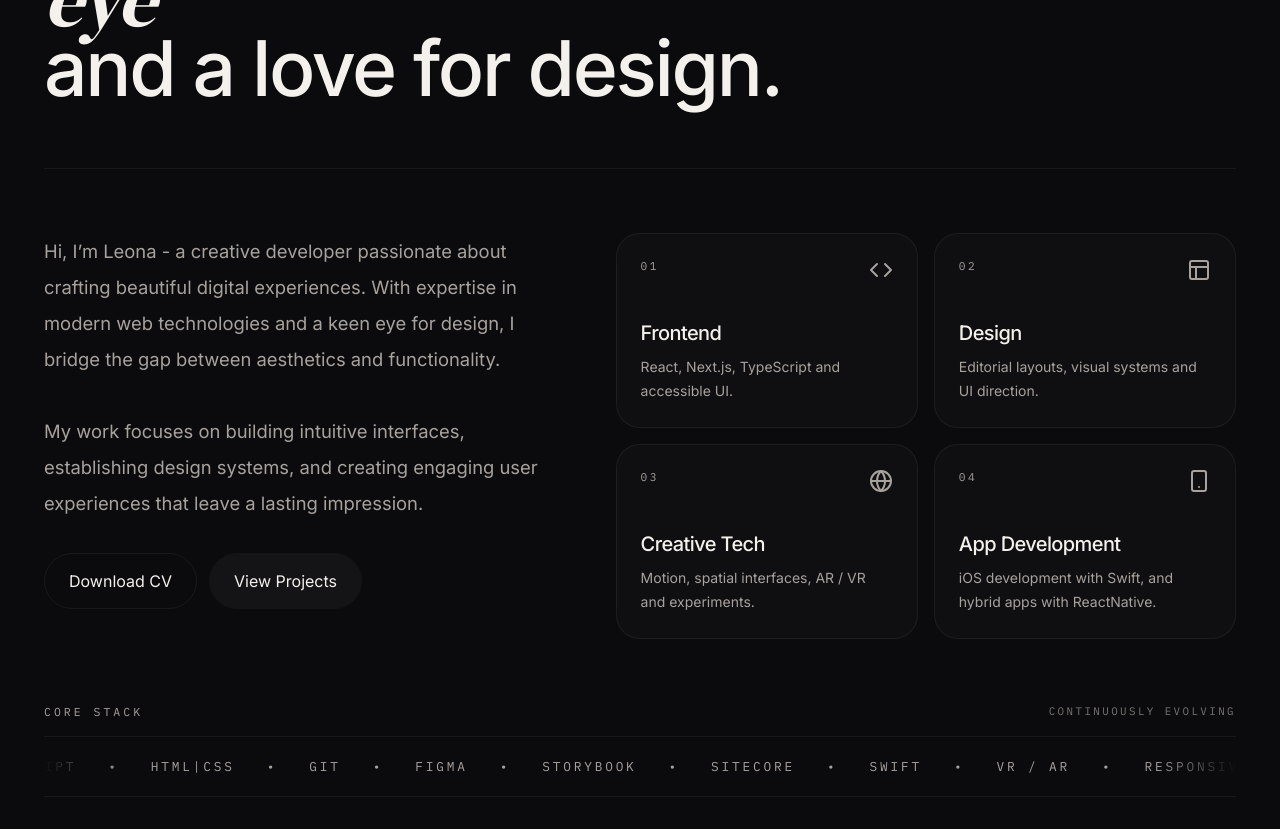
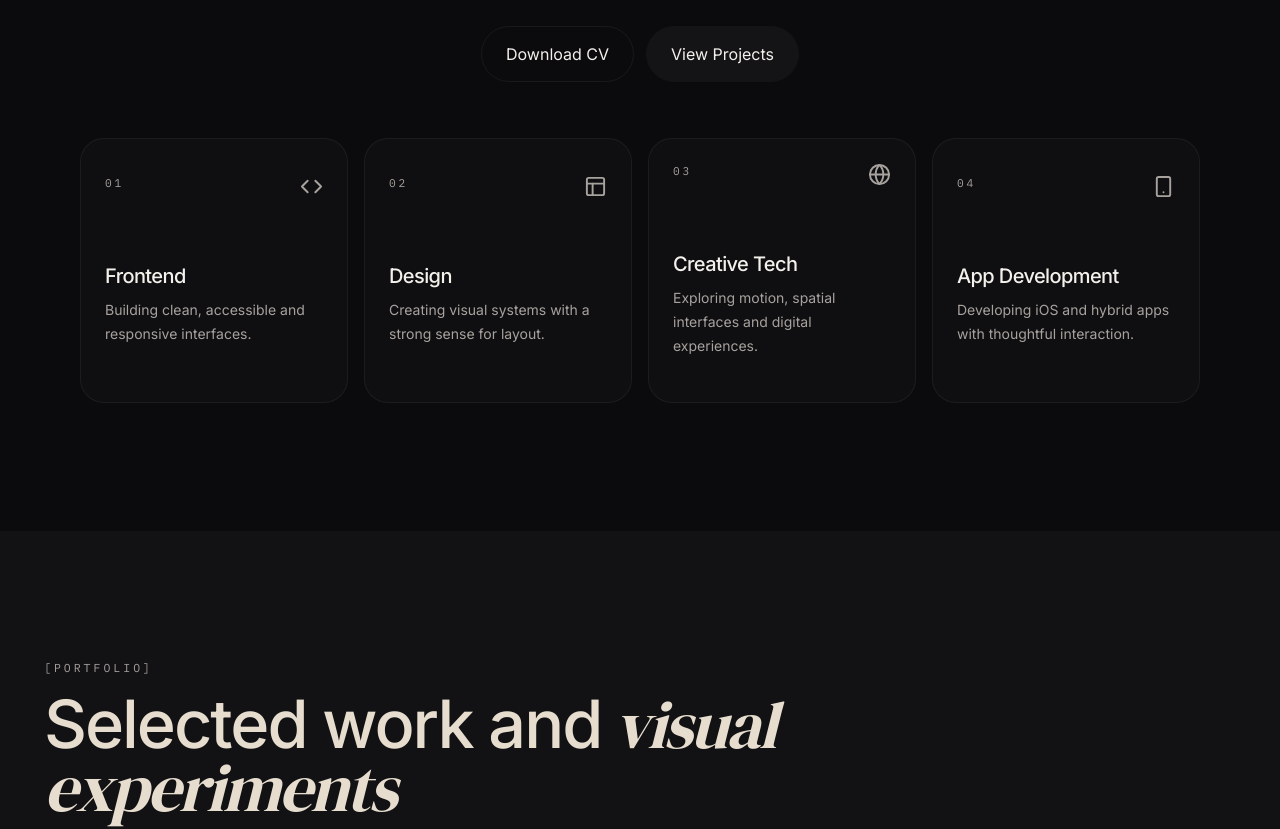
Before and after one commit to leonajosephine/modern-portfolio, a Next.js app: page / in a window 1280 px wide. Shown: the part 1140-1969 px from the top of the page. Built offline with nearby package versions, Linux system fonts and the light colour scheme.

Commit message:
feat(about): update section ui

```diff
--- a/components/sections/About.tsx
+++ b/components/sections/About.tsx
@@ -1,120 +1,78 @@
 "use client";
 
+import { useState } from "react";
 import { motion } from "framer-motion";
 import { Button } from "@/components/ui/button";
-import { Code, Layout, Globe, Smartphone } from "lucide-react"; // Import icons
+import { Code, Layout, Globe, Smartphone } from "lucide-react";
 
 const focusItems = [
-  ["01", "Frontend", "React, Next.js, TypeScript and accessible UI.", <Code key="frontend-icon" size={24} />],
-  ["02", "Design", "Editorial layouts, visual systems and UI direction.", <Layout key="design-icon" size={24} />],
-  ["03", "Creative Tech", "Motion, spatial interfaces, AR / VR and experiments.", <Globe key="creative-tech-icon" size={24} />],
-  ["04", "App Development", "iOS development with Swift, and hybrid apps with ReactNative.", <Smartphone key="app-icon" size={24} />],
+  {
+    number: "01",
+    title: "Frontend",
+    text: "Building clean, accessible and responsive interfaces.",
+    tools: ["React", "Next.js", "TypeScript", "Tailwind"],
+    icon: Code,
+  },
+  {
+    number: "02",
+    title: "Design",
+    text: "Creating visual systems with a strong sense for layout.",
+    tools: ["Figma", "UI/UX", "Design Systems", "Editorial"],
+    icon: Layout,
+  },
+  {
+    number: "03",
+    title: "Creative Tech",
+    text: "Exploring motion, spatial interfaces and digital experiences.",
+    tools: ["Framer Motion", "AR / VR", "3D", "Prototyping"],
+    icon: Globe,
+  },
+  {
+    number: "04",
+    title: "App Development",
+    text: "Developing iOS and hybrid apps with thoughtful interaction.",
+    tools: ["Swift", "SwiftUI", "React Native", "Mobile UI"],
+    icon: Smartphone,
+  },
 ];
 
-const skills = [
-  "React", "•",
-  "Next.js", "•",
-  "TypeScript", "•",
-  "JavaScript",
-  "•",
-  "HTML|CSS",
-  "•",
-  "Git",
-  "•",
-  "Figma",
-  "•",
-  "Storybook",
-  "•",
-  "Sitecore",
-  "•",
-  "Swift",
-  "•",
-  "VR / AR",
-  "•",
-  "Responsive Design",
-  "•",
-  "UI / UX",
-  "•",
-  "Tailwind CSS",
-];
-
-function StackTicker() {
-  const duplicated = [...skills, ...skills];
+export default function About() {
+  const [activeCard, setActiveCard] = useState<number | null>(null);
 
   return (
-    <div className="relative overflow-hidden border-y border-border py-5">
-      <div className="pointer-events-none absolute inset-y-0 left-0 z-10 w-20 bg-gradient-to-r from-background to-transparent" />
-      <div className="pointer-events-none absolute inset-y-0 right-0 z-10 w-20 bg-gradient-to-l from-background to-transparent" />
-
-      <motion.div
-        className="flex w-max gap-8 whitespace-nowrap"
-        animate={{ x: ["0%", "-50%"] }}
-        transition={{
-          duration: 28,
-          ease: "linear",
-          repeat: Infinity,
-        }}
+    <section
+      id="about"
+      className="relative px-5 py-20 sm:px-6 sm:py-24 lg:py-32"
     >
-        {duplicated.map((skill, index) => (
-          <span
-            key={`${skill}-${index}`}
-            className="font-mono text-[0.8rem] uppercase tracking-[0.22em] text-muted-foreground"
-          >
-            {skill}
-          </span>
-        ))}
-      </motion.div>
-    </div>
-  );
-}
-
-export default function About() {
-  return (
-    <section id="about" className="relative px-5 py-20 sm:px-6 sm:py-24 lg:py-32">
       <div className="container">
         <motion.div
           initial={{ opacity: 0, y: 28 }}
           whileInView={{ opacity: 1, y: 0 }}
           viewport={{ once: true, amount: 0.25 }}
           transition={{ duration: 0.6 }}
-          className="border-y border-border py-10 sm:py-12 lg:py-16"
+          className="mx-auto max-w-[980px] text-center"
         >
-          <p className="font-mono text-[0.72rem] uppercase tracking-[0.26em] text-muted-foreground">
-            [About]
+          <p className="font-mono text-[0.72rem] font-medium uppercase tracking-[0.28em] text-muted-foreground">
+            [About me]
           </p>
 
-          <h2 className="mt-6 max-w-[920px] text-[clamp(2.8rem,6vw,6.8rem)] font-medium leading-[0.9] tracking-[-0.065em] text-foreground">
-            Developer with a
-            <span className="font-serif italic"> creative eye</span>
-            <br />
-            and a love for design.
+          <h2 className="mx-auto mt-5 max-w-[820px] text-[clamp(3rem,7vw,8rem)] font-medium uppercase leading-[0.86] tracking-[-0.075em] text-foreground">
+            About me.
           </h2>
-        </motion.div>
 
-        <div className="grid gap-10 py-12 lg:grid-cols-[0.9fr_1.1fr] lg:gap-16 lg:py-16">
-          <motion.div
-            initial={{ opacity: 0, y: 24 }}
-            whileInView={{ opacity: 1, y: 0 }}
-            viewport={{ once: true, amount: 0.25 }}
-            transition={{ duration: 0.6 }}
-            className="max-w-[42rem]"
-          >
-            <p className="text-[1.05rem] leading-8 text-muted-foreground sm:text-[1.15rem] sm:leading-9">
-              Hi, I’m Leona - a creative developer passionate about crafting beautiful digital experiences.
-              With expertise in modern web technologies and a keen eye for design,
-              I bridge the gap between aesthetics and functionality.
-              <br />
-              <br />
-              My work focuses on building intuitive interfaces, establishing design systems,
-              and creating engaging user experiences that leave a lasting impression.
+          <p className="mx-auto mt-7 max-w-[640px] text-[1rem] leading-8 text-muted-foreground sm:text-[1.08rem]">
+            I’m Leona, a creative developer with a strong eye for thoughtful
+            interfaces, visual systems and digital products that feel both
+            functional and crafted.
           </p>
 
-            <div className="mt-8 flex flex-wrap gap-3">
-              <Button variant="secondary" size="lg">
+          <div className="mt-8 flex flex-wrap justify-center gap-3">
+            <Button variant="secondary" size="lg" className="rounded-full">
               Download CV
             </Button>
+
             <a href="#portfolio">
-                <Button variant="accent" size="lg">
+              <Button variant="accent" size="lg" className="rounded-full">
                 View Projects
               </Button>
             </a>
@@ -126,54 +84,58 @@ export default function About() {
           whileInView={{ opacity: 1, y: 0 }}
           viewport={{ once: true, amount: 0.2 }}
           transition={{ duration: 0.65 }}
-            className="grid gap-4 sm:grid-cols-2"
+          className="mx-auto mt-14 grid max-w-[1120px] gap-4 sm:grid-cols-2 lg:grid-cols-4"
         >
-            {focusItems.map(([number, title, text, icon]) => (
-              <div
-                key={typeof title === "string" ? title : String(title)}
-                className="group relative flex min-h-[180px] flex-col justify-between rounded-[1.5rem] border border-border bg-card/50 p-5 transition-all duration-300 hover:-translate-y-1 hover:bg-card/80 sm:min-h-[195px] sm:p-6"
+          {focusItems.map(({ number, title, text, tools, icon: Icon }, index) => {
+            const isActive = activeCard === index;
+
+            return (
+              <button
+                key={title}
+                type="button"
+                onClick={() =>
+                  setActiveCard(isActive ? null : index)
+                }
+                className="group relative min-h-[230px] overflow-hidden rounded-[1.5rem] border border-border bg-card/45 p-5 text-left transition-all duration-500 hover:-translate-y-1 hover:bg-card/80 sm:p-6"
               >
                 <div className="flex items-start justify-between gap-6">
-                  <span className="font-mono text-[0.7rem] uppercase tracking-[0.22em] text-muted-foreground">
+                  <span className="font-mono text-[0.7rem] uppercase tracking-[0.24em] text-muted-foreground">
                     {number}
                   </span>
 
-                  {/* Replace circle with icon */}
-                  <div className="text-muted-foreground transition-colors duration-300 group-hover:text-foreground">
-                    {icon}
-                  </div>
+                  <Icon
+                    size={23}
+                    className="text-muted-foreground transition-colors duration-300 group-hover:text-foreground"
+                  />
                 </div>
 
-                <div>
+                <div className="mt-16">
                   <h3 className="text-xl font-medium tracking-[-0.04em] text-foreground">
                     {title}
                   </h3>
 
-                  <p className="mt-2 max-w-[24rem] text-sm leading-6 text-muted-foreground">
+                  <p className="mt-2 text-sm leading-6 text-muted-foreground">
                     {text}
                   </p>
                 </div>
+
+                <div
+                  className={`mt-5 flex flex-wrap gap-2 overflow-hidden transition-all duration-500 lg:max-h-0 lg:opacity-0 lg:group-hover:max-h-32 lg:group-hover:opacity-100 ${
+                    isActive ? "max-h-32 opacity-100" : "max-h-0 opacity-0"
+                  }`}
+                >
+                  {tools.map((tool) => (
+                    <span
+                      key={tool}
+                      className="rounded-full border border-border bg-background/60 px-3 py-1 text-[0.68rem] uppercase tracking-[0.16em] text-muted-foreground"
+                    >
+                      {tool}
+                    </span>
+                  ))}
                 </div>
-            ))}
-          </motion.div>
-        </div>
-
-        <motion.div
-          initial={{ opacity: 0, y: 24 }}
-          whileInView={{ opacity: 1, y: 0 }}
-          viewport={{ once: true, amount: 0.18 }}
-          transition={{ duration: 0.65 }}
-        >
-          <div className="mb-4 flex items-center justify-between gap-4">
-            <p className="font-mono text-[0.72rem] uppercase tracking-[0.26em] text-muted-foreground">
-              Core Stack
-            </p>
-            <p className="hidden font-mono text-[0.68rem] uppercase tracking-[0.22em] text-muted-foreground/70 sm:block">
-              continuously evolving
-            </p>
-          </div>
-
-          <StackTicker />
+              </button>
+            );
+          })}
         </motion.div>
       </div>
     </section>
```
Lines whose indentation alone changed are shown as unchanged.
